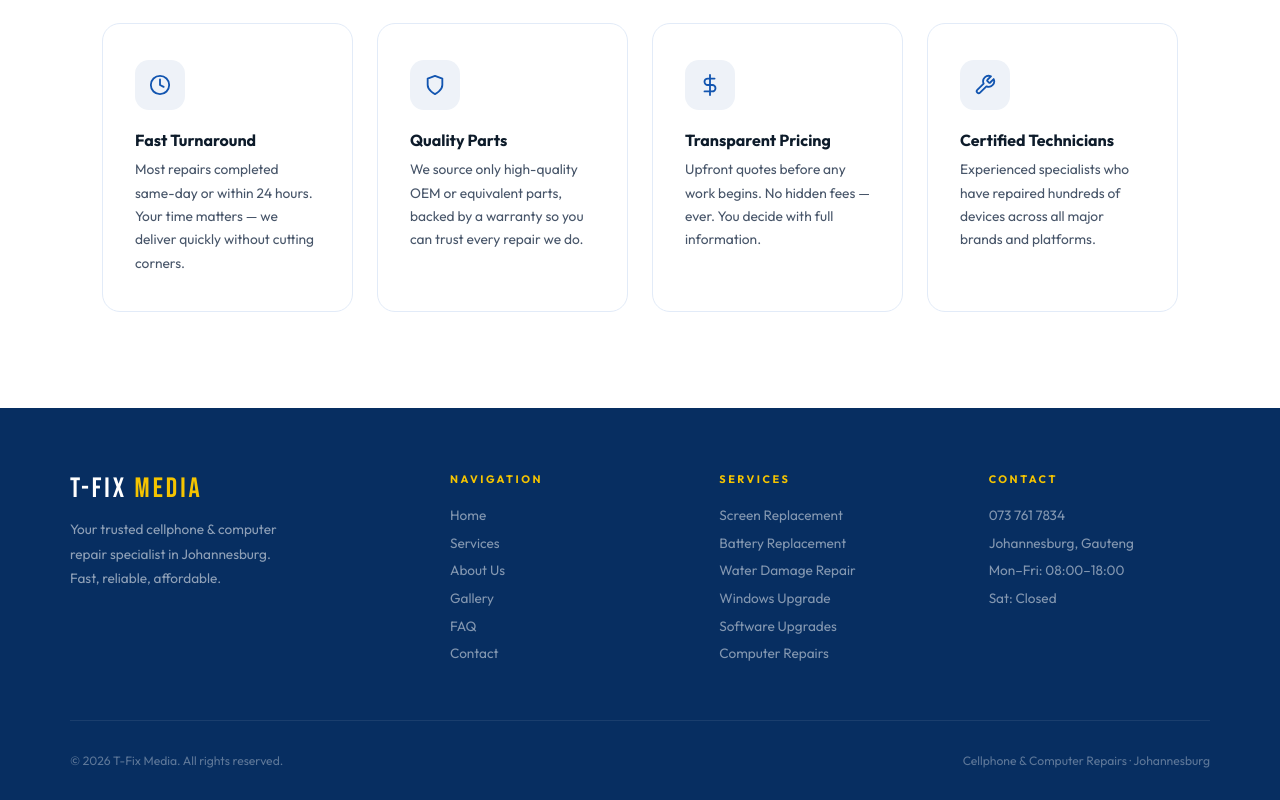
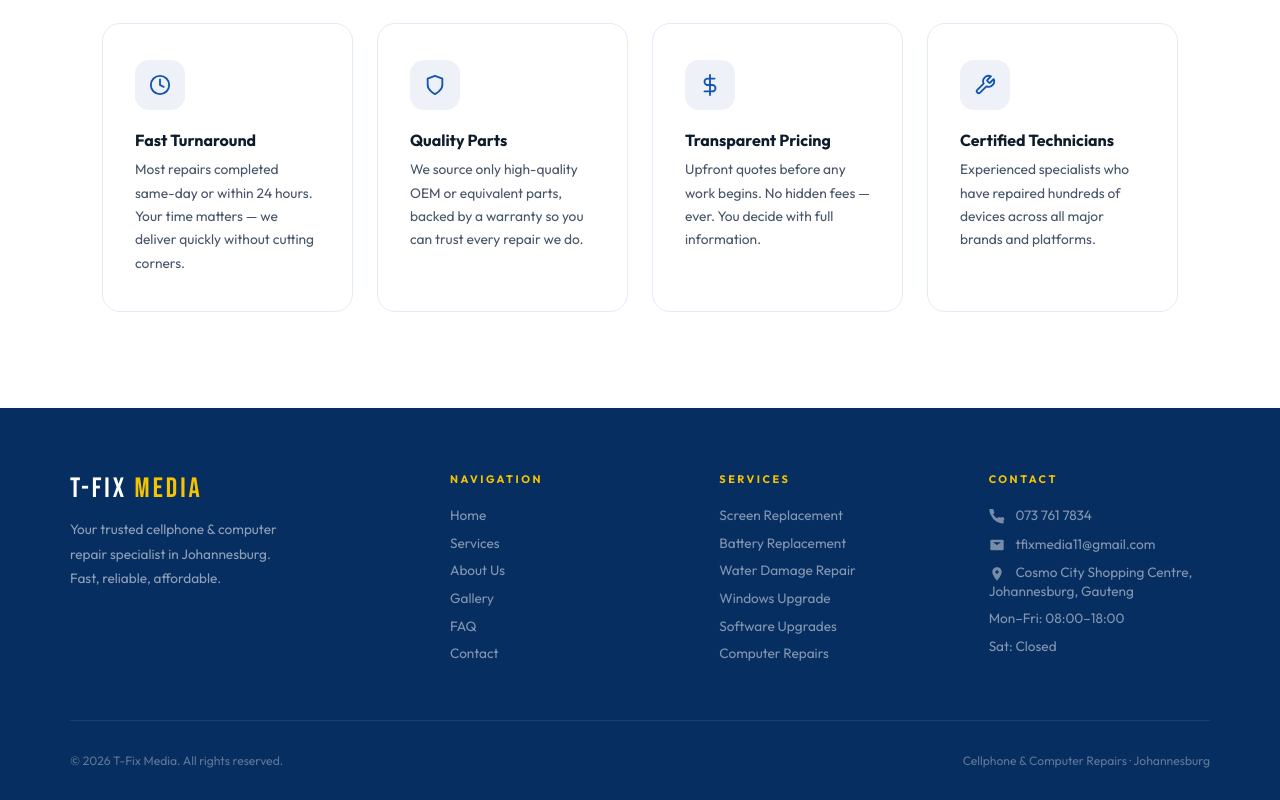
Before and after one commit to Siphephisiwe-coder/T-FixMedia, a plain HTML site: page index.html in a window 1280 px wide. Shown: the part 1215-2015 px from the top of the page. Drawn offline with Linux system fonts and the light colour scheme.

Commit message:
all changes

```diff
--- a/index.html
+++ b/index.html
@@ -429,8 +429,12 @@
           <div><h4>WhatsApp</h4><a href="https://wa.me/270737617834">073 761 7834</a></div>
         </div>
         <div class="contact-detail">
+          <div class="c-icon"><svg viewBox="0 0 24 24" fill="none" stroke="currentColor" stroke-width="2" stroke-linecap="round" stroke-linejoin="round"><path d="M3 8l7.5 5L18 8"/><rect x="3" y="5" width="18" height="14" rx="2"/></svg></div>
+          <div><h4>Email</h4><a href="mailto:tfixmedia11@gmail.com">tfixmedia11@gmail.com</a></div>
+        </div>
+        <div class="contact-detail">
           <div class="c-icon"><svg viewBox="0 0 24 24" fill="none" stroke="currentColor" stroke-width="2" stroke-linecap="round" stroke-linejoin="round"><path d="M21 10c0 7-9 13-9 13s-9-6-9-13a9 9 0 0118 0z"/><circle cx="12" cy="10" r="3"/></svg></div>
-          <div><h4>Location</h4><p>Johannesburg, Gauteng</p></div>
+          <div><h4>Location</h4><p>Cosmo City Shopping Centre, Johannesburg, Gauteng</p></div>
         </div>
         <div class="hours-card">
           <h4>Operating Hours</h4>
@@ -493,8 +497,18 @@
     </div>
     <div class="footer-col">
       <h5>Contact</h5>
-      <a href="tel:0737617834">073 761 7834</a>
-      <a>Johannesburg, Gauteng</a>
+      <a href="tel:0737617834">
+        <svg viewBox="0 0 24 24" width="16" height="16" style="vertical-align:middle;margin-right:8px;fill:currentColor;opacity:0.9"><path d="M22 16.92v3a2 2 0 01-2.18 2 19.79 19.79 0 01-8.63-3.07A19.5 19.5 0 013.07 9.81 19.79 19.79 0 01.4 1.14 2 2 0 012 0h3a2 2 0 012 1.72c.127.96.361 1.903.7 2.81a2 2 0 01-.45 2.11L6.09 7.91a16 16 0 006 6l1.27-1.27a2 2 0 012.11-.45c.907.339 1.85.573 2.81.7A2 2 0 0122 16.92z"/></svg>
+        073 761 7834
+      </a>
+      <a href="mailto:tfixmedia11@gmail.com">
+        <svg viewBox="0 0 24 24" width="16" height="16" style="vertical-align:middle;margin-right:8px;fill:currentColor;opacity:0.9"><path d="M4 4h16a2 2 0 012 2v12a2 2 0 01-2 2H4a2 2 0 01-2-2V6a2 2 0 012-2zm2 4l6 4 6-4"/></svg>
+        tfixmedia11@gmail.com
+      </a>
+      <a>
+        <svg viewBox="0 0 24 24" width="16" height="16" style="vertical-align:middle;margin-right:8px;fill:currentColor;opacity:0.9"><path d="M12 2C8.13 2 5 5.13 5 9c0 5.25 7 13 7 13s7-7.75 7-13c0-3.87-3.13-7-7-7zm0 9.5a2.5 2.5 0 110-5 2.5 2.5 0 010 5z"/></svg>
+        Cosmo City Shopping Centre, Johannesburg, Gauteng
+      </a>
       <a>Mon–Fri: 08:00–18:00</a>
       <a>Sat: Closed</a>
     </div>
```
